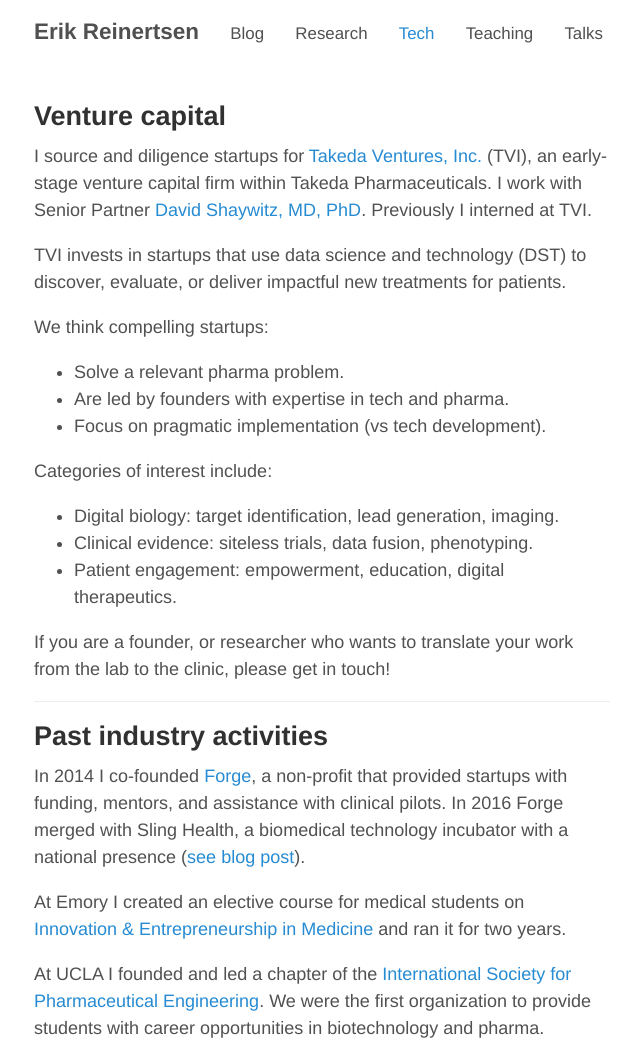
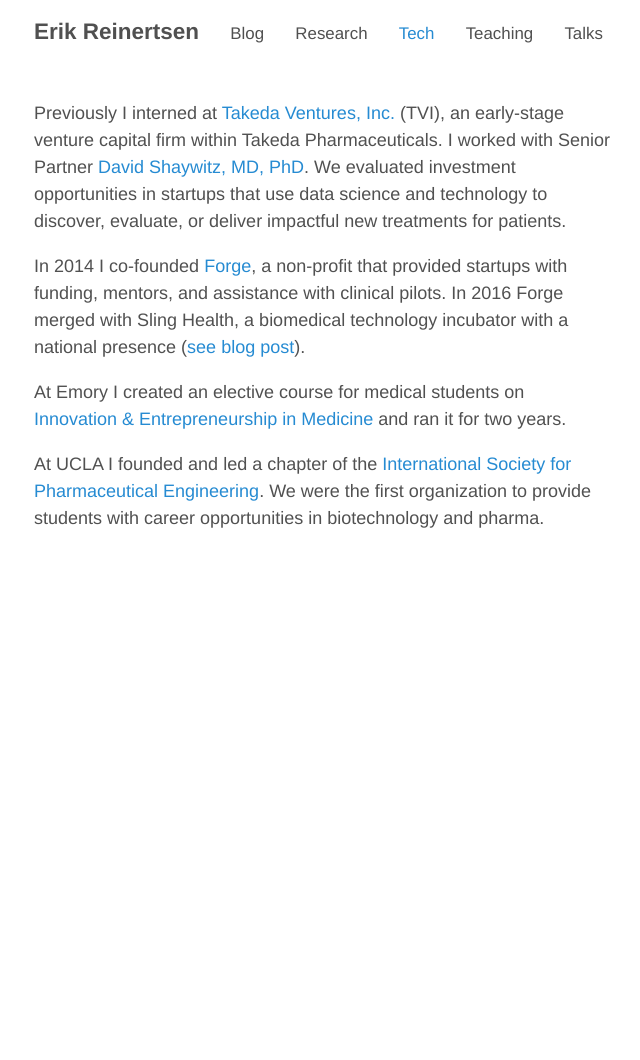
Before and after one commit to erikr/erikr.github.io, a Jekyll site: the page built from tech.md, in a window 1280 px wide. Shown: the whole page, without its empty margins (318-958 px from the left). Built offline with Jekyll 4.4.1, drawn with Linux system fonts in a browser that asks for light colours; nearby versions of some CDN libraries; comment, search, counter and statistics services are not loaded; after the commit the page ends 900 px from its top, so only the background shows below that.

Commit message:
shortened everything and removed TVI from current activities in bio

```diff
--- a/tech.md
+++ b/tech.md
@@ -4,29 +4,7 @@
 title: "Tech"
 ---
 
-
-## Venture capital
-
-I source and diligence startups for [Takeda Ventures, Inc.](http://takedaventures.com) (TVI), an early-stage venture capital firm within Takeda Pharmaceuticals. I work with Senior Partner [David Shaywitz, MD, PhD](https://www.linkedin.com/in/david-shaywitz-md-phd-232a23e/). Previously I interned at TVI.
-
-TVI invests in startups that use data science and technology (DST) to discover, evaluate, or deliver impactful new treatments for patients.
-
-We think compelling startups:
-+ Solve a relevant pharma problem.
-+ Are led by founders with expertise in tech and pharma.
-+ Focus on pragmatic implementation (vs tech development).
-
-Categories of interest include:
-+ Digital biology: target identification, lead generation, imaging.
-+ Clinical evidence: siteless trials, data fusion, phenotyping.
-+ Patient engagement: empowerment, education, digital therapeutics.
-
-If you are a founder, or researcher who wants to translate your work from the lab to the clinic, please get in touch!
-
-
----
-
-## Past industry activities
+Previously I interned at [Takeda Ventures, Inc.](http://takedaventures.com) (TVI), an early-stage venture capital firm within Takeda Pharmaceuticals. I worked with Senior Partner [David Shaywitz, MD, PhD](https://www.linkedin.com/in/david-shaywitz-md-phd-232a23e/). We evaluated investment opportunities in startups that use data science and technology to discover, evaluate, or deliver impactful new treatments for patients.
 
 In 2014 I co-founded [Forge](http://forgehealth.org), a non-profit that provided startups with funding, mentors, and assistance with clinical pilots. In 2016 Forge merged with Sling Health, a biomedical technology incubator with a national presence ([see blog post](http://erikreinertsen.com/forge-merger-sling-health/)).
 
```
Also changed, not shown: index.md (+2 -2 lines).
